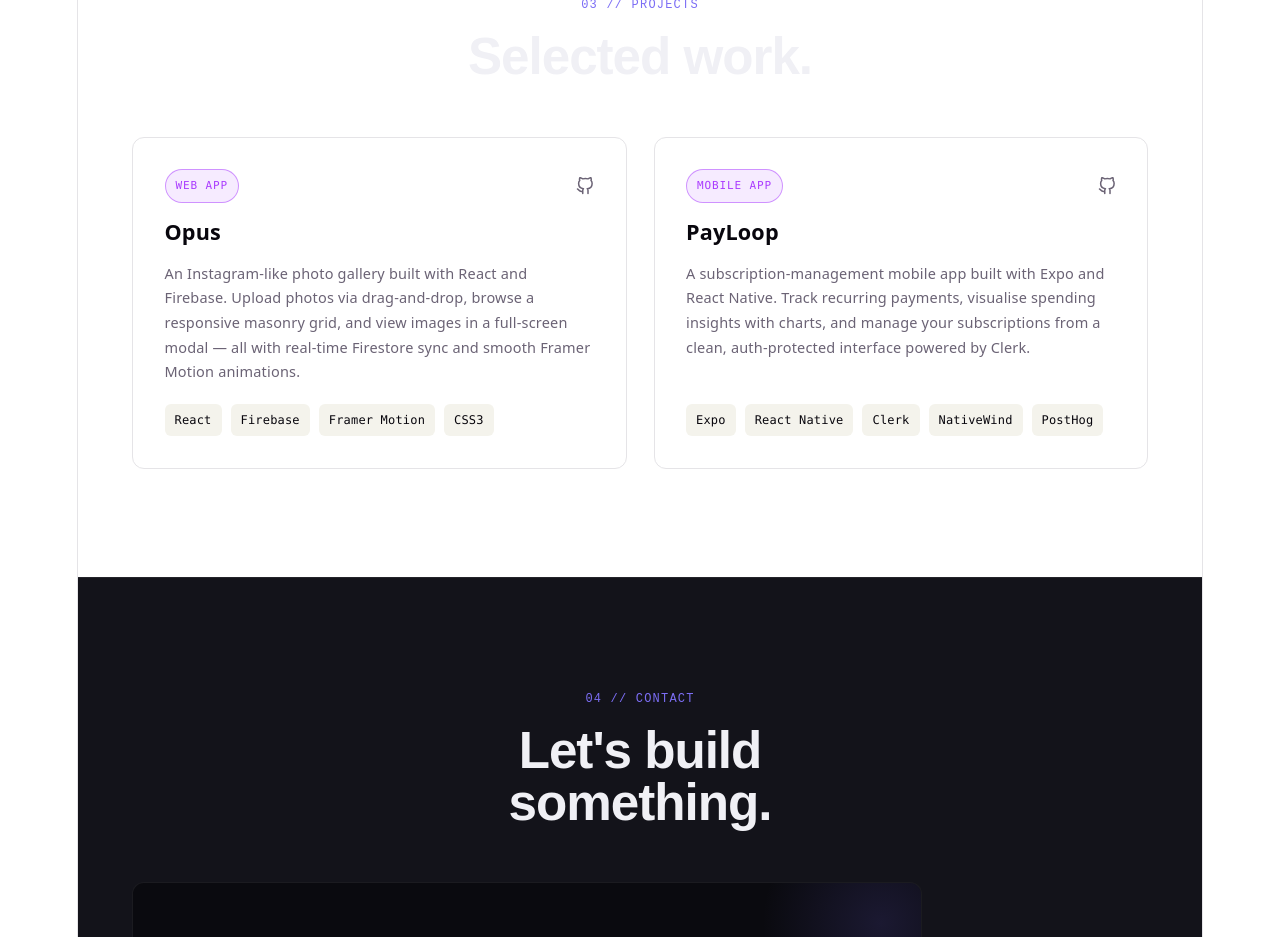
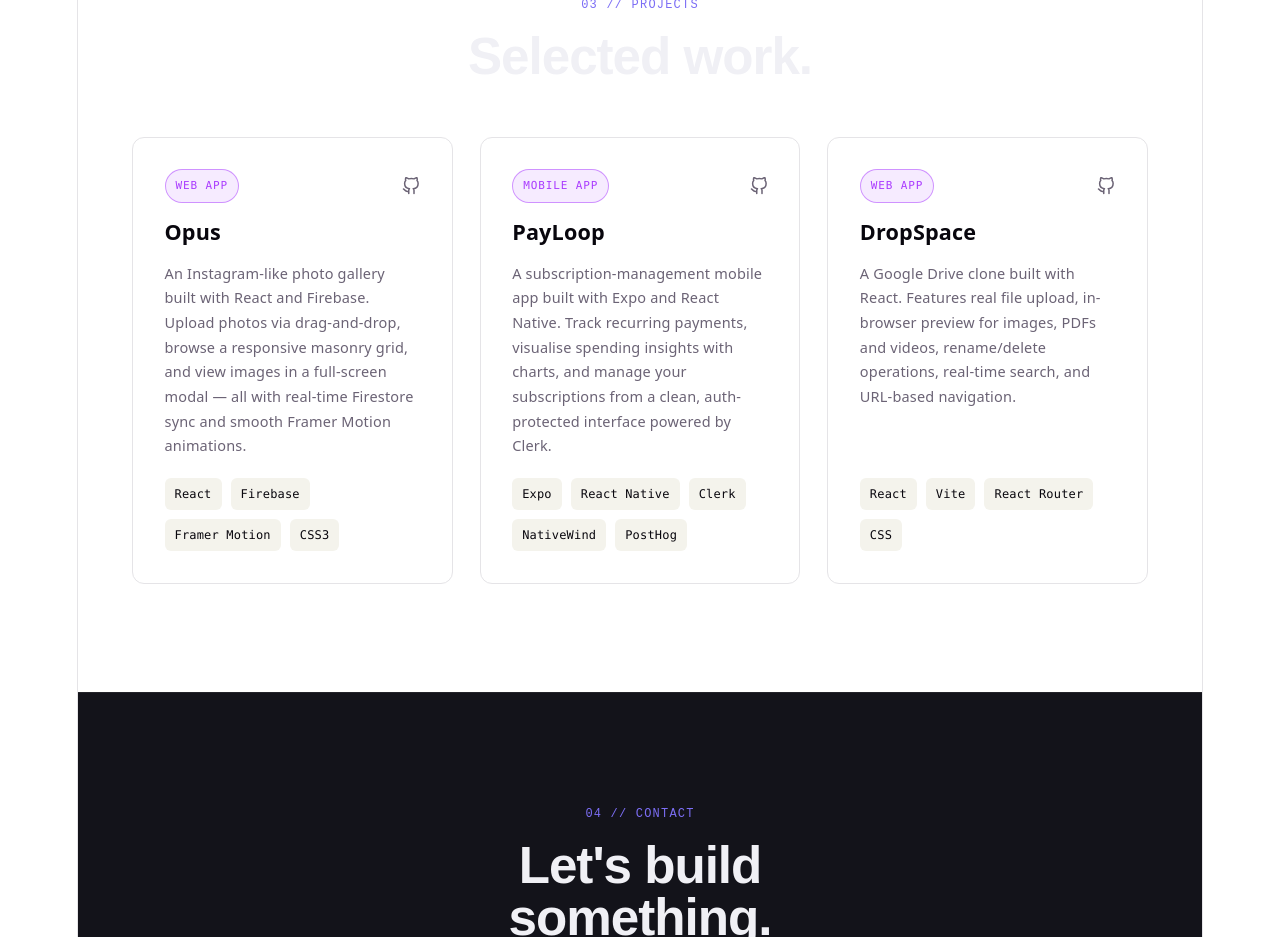
Before and after one commit to erycpc/Personal-Portfolio, a React app in the folder portfolio/: page / in a window 1280 px wide. Shown: the part 2820-3757 px from the top of the page. Built offline with nearby package versions, Linux system fonts and the light colour scheme; the HTML template or start-up script is replaced by a standard one.

Commit message:
Added DropSpace Project

```diff
--- a/portfolio/src/components/Projects.jsx
+++ b/portfolio/src/components/Projects.jsx
@@ -17,6 +17,15 @@
       "A subscription-management mobile app built with Expo and React Native. Track recurring payments, visualise spending insights with charts, and manage your subscriptions from a clean, auth-protected interface powered by Clerk.",
     tech: ["Expo", "React Native", "Clerk", "NativeWind", "PostHog"],
     github: "https://github.com/erycpc/PayLoop",
+    live: null,
+  },
+  {
+    id: "dropspace",
+    tag: "web app",
+    title: "DropSpace",
+    description: "A Google Drive clone built with React. Features real file upload, in-browser preview for images, PDFs and videos, rename/delete operations, real-time search, and URL-based navigation.",
+    tech: ["React", "Vite", "React Router", "CSS"],
+    github: "https://github.com/erycpc/google-drive-clone",
     live: null,
   },
 ];
```
